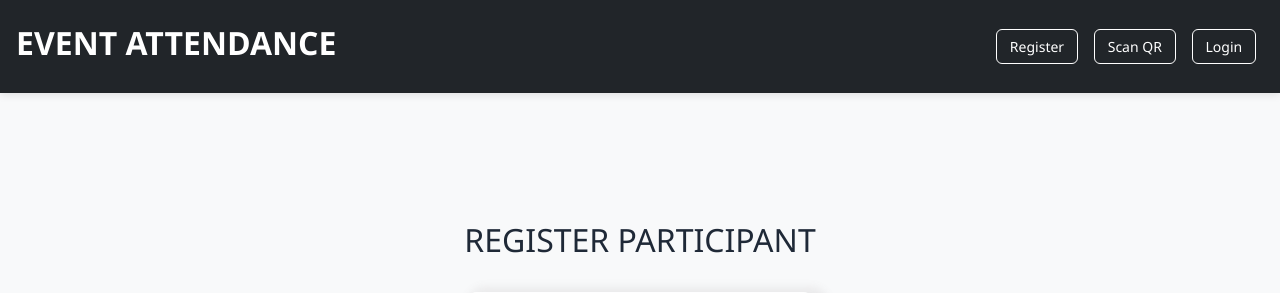
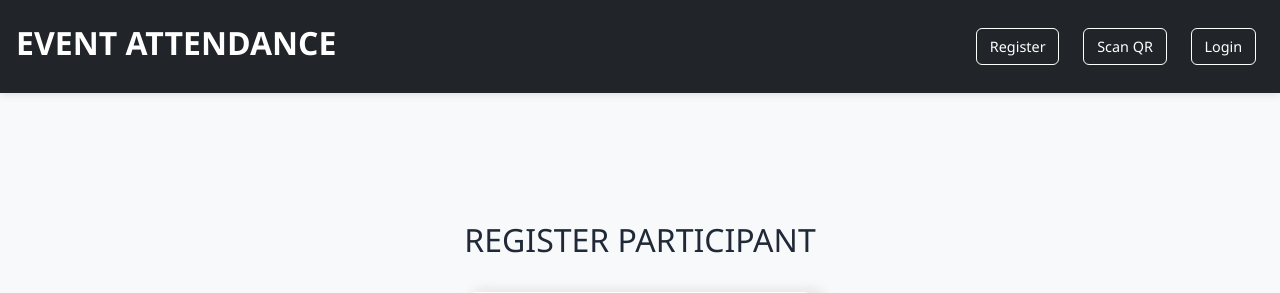
Before and after one commit to keerthi-manasvi/NSCC-Event-App, a Django app: page / in a window 1280 px wide. Shown: the top 293 px of the page. Run offline with Django 5.2, Linux system fonts and the light colour scheme.

Commit message:
Update styles.css

```diff
--- a/Event/static/Event/styles.css
+++ b/Event/static/Event/styles.css
@@ -20,6 +20,20 @@ header,
     justify-content: space-between;
     align-items: center;
 }
+/* === Navbar Buttons Always Horizontal & Auto Size === */
+.navbar .d-flex {
+    flex-wrap: nowrap !important;   /* prevent wrapping */
+    gap: 0.5rem;                    /* space between buttons */
+    align-items: center;            /* vertical alignment */
+}
+
+.navbar .btn {
+    width: auto !important;         /* button width fits text */
+    padding: 0.4rem 0.8rem !important; /* neat padding */
+    white-space: nowrap !important; /* prevent text wrapping inside button */
+    font-size: 0.9rem;
+}
+
 
 header h1,
 .navbar-brand {
```
